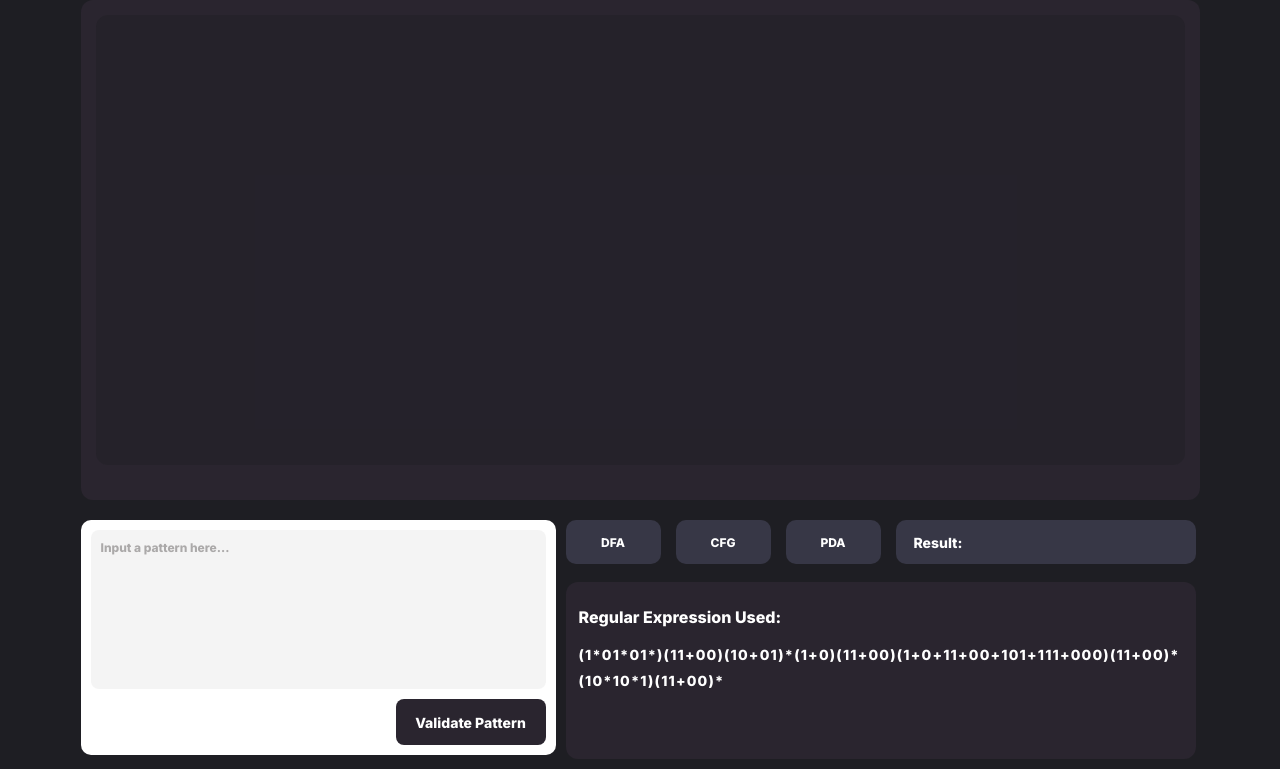
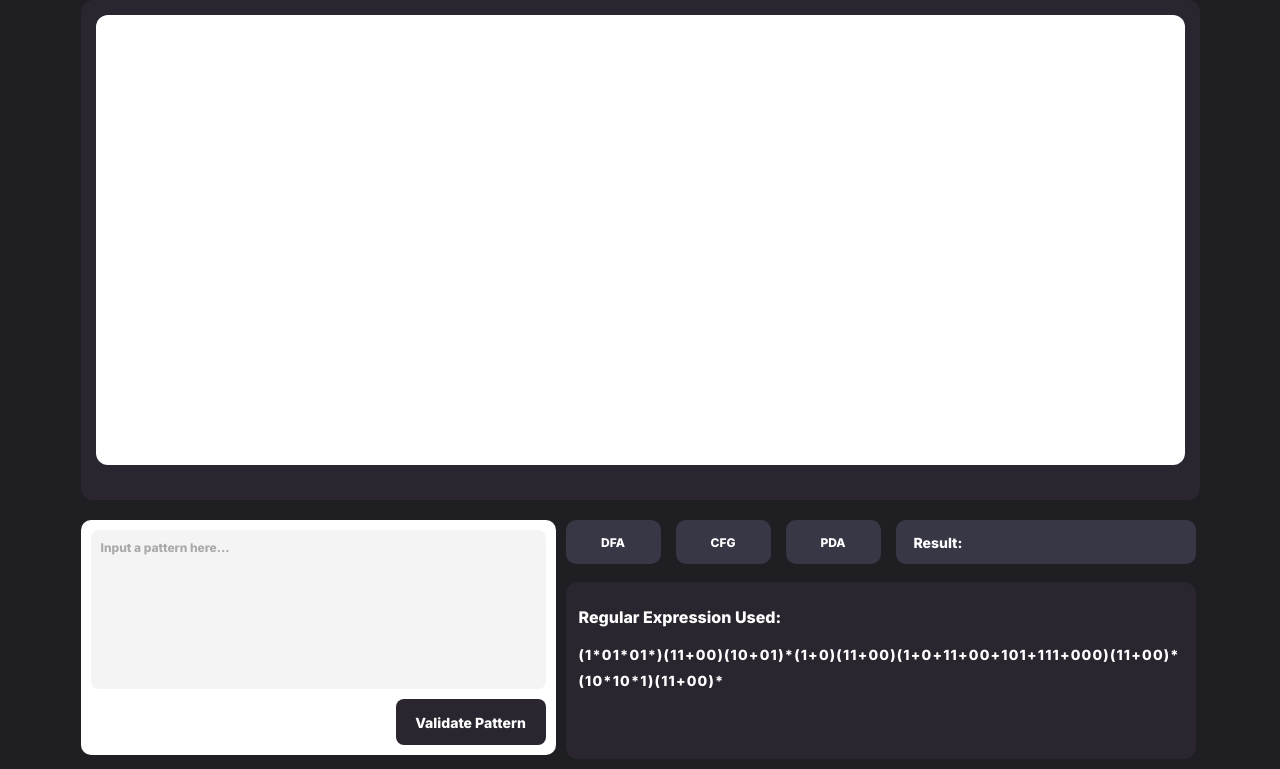
Before and after one commit to Margs-reese/automata_project, a Flask app: page / in a window 1280 px wide; the page is wider, and only the part inside the window is pictured. Shown: the part 80-849 px from the top of that part. Run offline with Flask 3, Linux system fonts and the light colour scheme; some web fonts are replaced.

Commit message:
adjusted visualization canvas styles

```diff
--- a/static/styles.css
+++ b/static/styles.css
@@ -207,7 +207,7 @@ body {
 }
 
 .visualization-canvas {
-  background-color: hsla(240, 8%, 13%, 0.4);
+  background-color: hsl(0, 0%, 100%);
   /* width: 1111px; /* Remove fixed width */
   width: 100%;
   height: 450px;
```
